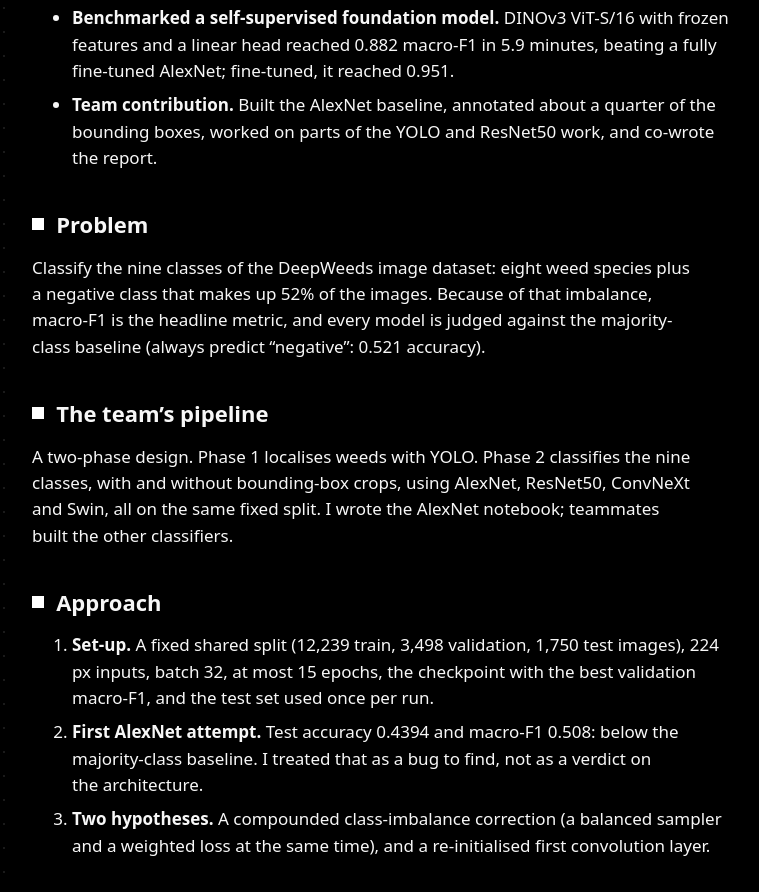
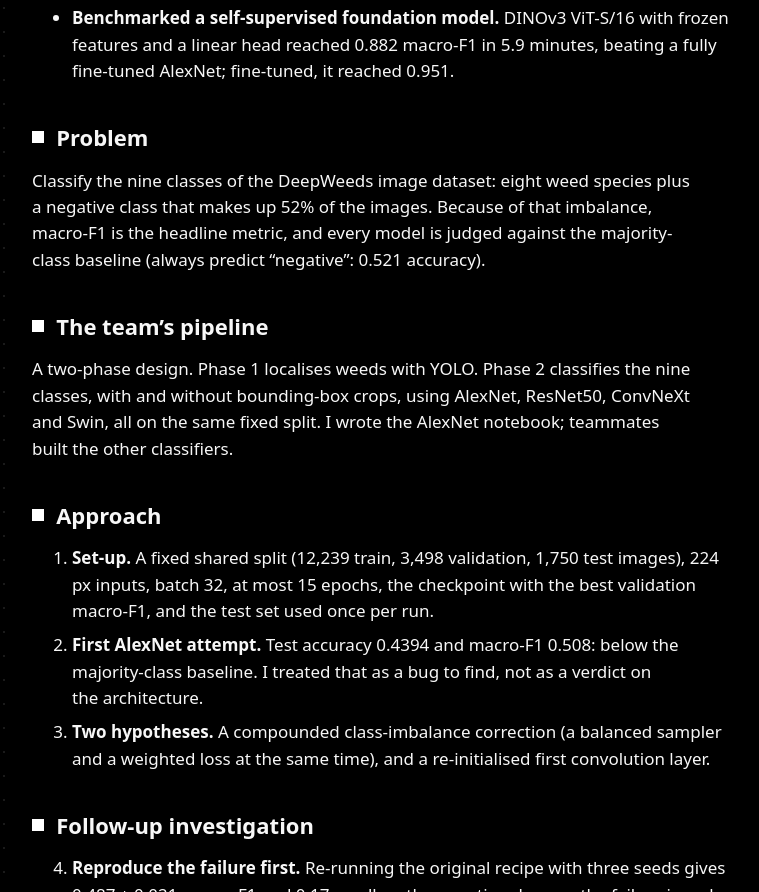
Before and after one commit to zyyye/Personal-Website, an Astro site: page /projects/deepweeds in a window 1280 px wide. Shown: the part 1036-1928 px from the top of the page, without its empty margins (248-1007 px from the left). Built offline with nearby package versions, Linux system fonts and the light colour scheme; Astro itself is replaced by a stand-in of ours; a web font is replaced by a local one.

```diff
--- a/src/content/projects/deepweeds.md
+++ b/src/content/projects/deepweeds.md
@@ -82,7 +82,6 @@ evidence: ['claude/deepweeds-alexnet-rerun.md (Claude Project doc)']
 - **Ran a controlled ablation.** 12 experiments, 26 training runs, three seeds and paired bootstrap confidence intervals (2,000 resamples). The largest single cause, a re-initialised first convolution layer, cost 0.17 macro-F1.
 - **Modernised the training recipe.** AdamW, warmup with cosine decay, label smoothing, TrivialAugment and mixed precision took AlexNet to 0.870 and ConvNeXt-Tiny to 0.971 macro-F1. ConvNeXt-Tiny also trained 4.6x faster (80.6 to 17.4 minutes, most likely thanks to mixed precision).
 - **Benchmarked a self-supervised foundation model.** DINOv3 ViT-S/16 with frozen features and a linear head reached 0.882 macro-F1 in 5.9 minutes, beating a fully fine-tuned AlexNet; fine-tuned, it reached 0.951.
-- **Team contribution.** Built the AlexNet baseline, annotated about a quarter of the bounding boxes, worked on parts of the YOLO and ResNet50 work, and co-wrote the report.
 
 ## Problem
 
```
